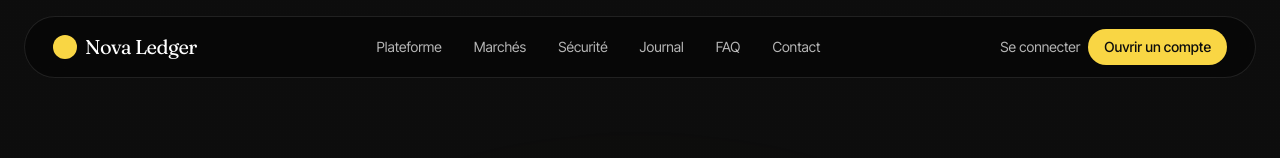
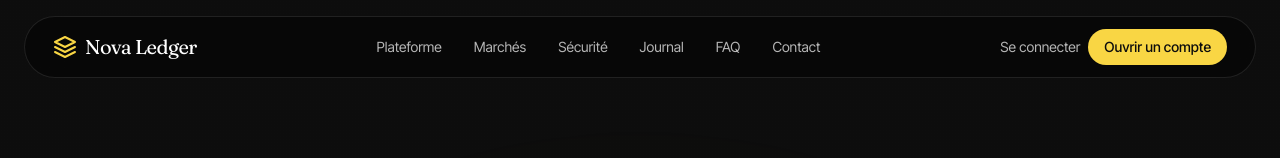
Before and after one commit to MohanPrasathSece/Nova-Ledger, a React (Vite) app: page / in a window 1280 px wide. Shown: the top 158 px of the page. Built offline with nearby package versions, Linux system fonts and the light colour scheme.

Commit message:
Add and use SVG LogoIcon component

```diff
--- a/index.html
+++ b/index.html
@@ -9,6 +9,7 @@
     <meta property="og:description" content="Wallet, portfolio, trading, staking and insights - beautifully crafted." />
     <meta property="og:type" content="website" />
     <meta name="twitter:card" content="summary" />
+    <link rel="icon" type="image/png" href="/logo.png" />
     <link rel="preconnect" href="https://fonts.googleapis.com" />
     <link rel="preconnect" href="https://fonts.gstatic.com" crossorigin />
     <link
--- a/src/components/site/AuthModal.tsx
+++ b/src/components/site/AuthModal.tsx
@@ -4,6 +4,7 @@ import { useEffect, useState } from "react";
 import { toast } from "sonner";
 import { useAuth } from "@/contexts/AuthContext";
 import { useNavigate } from "react-router-dom";
+import { LogoIcon } from "@/components/site/LogoIcon";
 
 export type AuthMode = "signin" | "signup";
 
@@ -65,7 +66,7 @@ export function AuthModal({
               <div className="absolute -right-24 -top-24 h-72 w-72 rounded-full bg-white/30 blur-3xl" />
               <div className="relative">
                 <div className="flex items-center gap-2">
-                  <span className="inline-block h-6 w-6 rounded-full bg-ink" />
+                  <LogoIcon className="inline-block h-6 w-6 text-ink" />
                   <span className="font-display text-xl">Nova Ledger</span>
                 </div>
                 <h3 className="font-display mt-12 text-4xl font-light leading-[1.05] tracking-tight">
--- /dev/null
+++ b/src/components/site/LogoIcon.tsx
@@ -0,0 +1,19 @@
+import React from "react";
+
+export function LogoIcon({ className = "h-6 w-6" }: { className?: string }) {
+  return (
+    <svg
+      viewBox="0 0 24 24"
+      fill="none"
+      stroke="currentColor"
+      strokeWidth="2"
+      strokeLinecap="round"
+      strokeLinejoin="round"
+      className={className}
+    >
+      <path d="M12 2L2 7l10 5 10-5-10-5z" />
+      <path d="M2 12l10 5 10-5" />
+      <path d="M2 17l10 5 10-5" />
+    </svg>
+  );
+}
--- a/src/components/site/Nav.tsx
+++ b/src/components/site/Nav.tsx
@@ -2,6 +2,7 @@ import { motion } from "motion/react";
 import { useAuth } from "@/contexts/AuthContext";
 import { useNavigate, useLocation } from "react-router-dom";
 import { BookOpen, LogOut } from "lucide-react";
+import { LogoIcon } from "@/components/site/LogoIcon";
 
 const links = [
   { label: "Plateforme", href: "/#platform" },
@@ -38,7 +39,7 @@ export function Nav({
     >
       <div className="mx-auto mt-4 flex max-w-[1400px] items-center justify-between rounded-full border border-white/10 bg-black/40 px-5 py-3 backdrop-blur-xl sm:mx-6 sm:px-7">
         <a href="/" className="flex items-center gap-2">
-          <span className="inline-block h-6 w-6 rounded-full bg-gold" />
+          <LogoIcon className="inline-block h-6 w-6 text-gold" />
           <span className="font-display text-xl tracking-tight">Nova Ledger</span>
         </a>
 
--- a/src/pages/HomePage.tsx
+++ b/src/pages/HomePage.tsx
@@ -20,6 +20,7 @@ import { Nav } from "@/components/site/Nav";
 import { Counter } from "@/components/site/Counter";
 import { Reveal } from "@/components/site/Reveal";
 import { Dashboard } from "@/components/site/Dashboard";
+import { LogoIcon } from "@/components/site/LogoIcon";
 import { AuthModal, type AuthMode } from "@/components/site/AuthModal";
 import heroCoin from "@/assets/hero-coin.jpg";
 import chartArt from "@/assets/chart-art.jpg";
@@ -842,7 +843,7 @@ function Footer() {
         <div className="mt-12 grid gap-12 border-t border-white/10 pt-12 lg:grid-cols-5">
           <div className="lg:col-span-2">
             <div className="flex items-center gap-2">
-              <span className="inline-block h-6 w-6 rounded-full bg-gold" />
+              <LogoIcon className="inline-block h-6 w-6 text-gold" />
               <span className="font-display text-xl">Nova Ledger</span>
             </div>
             <p className="mt-4 max-w-xs text-sm text-white/50">
```
Also changed, not shown: public/logo.png (added).
